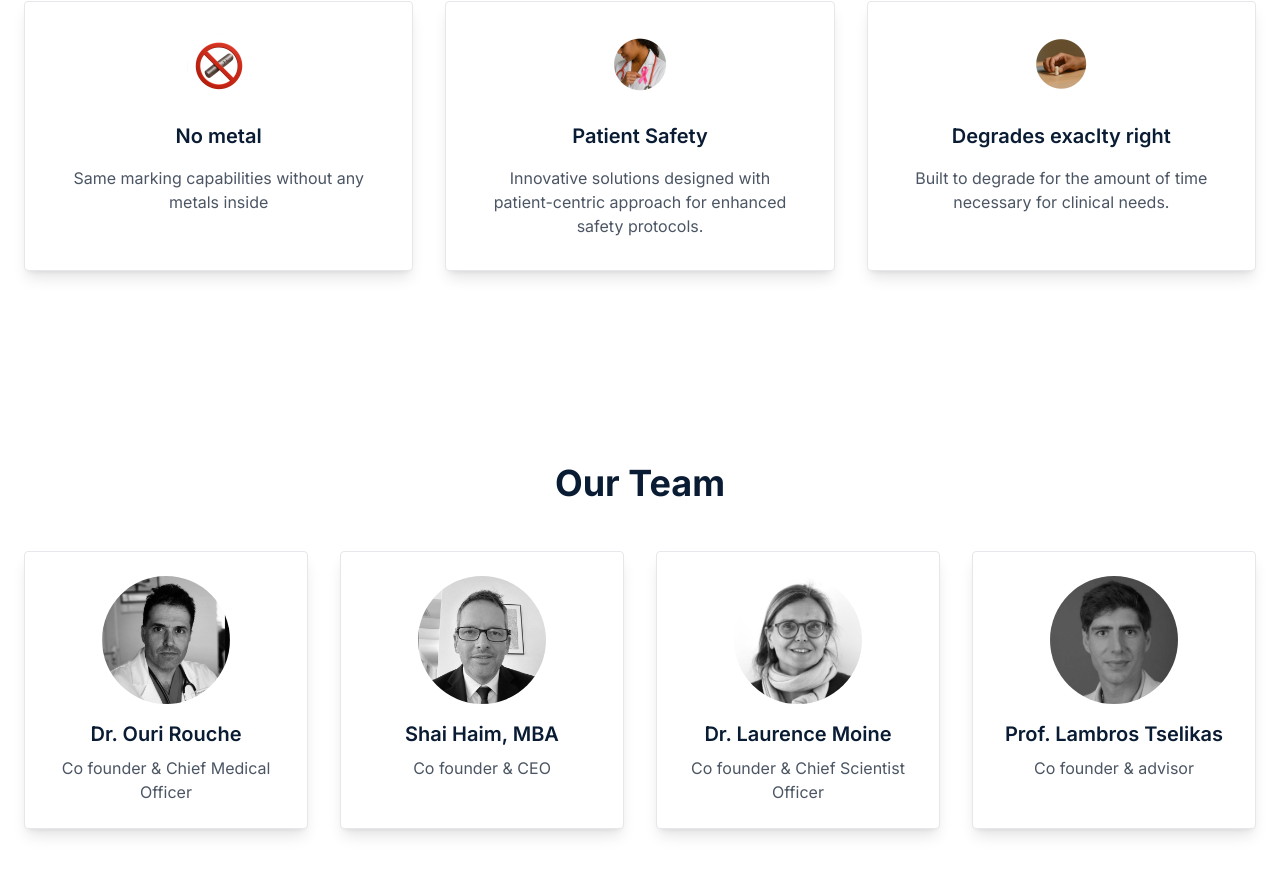
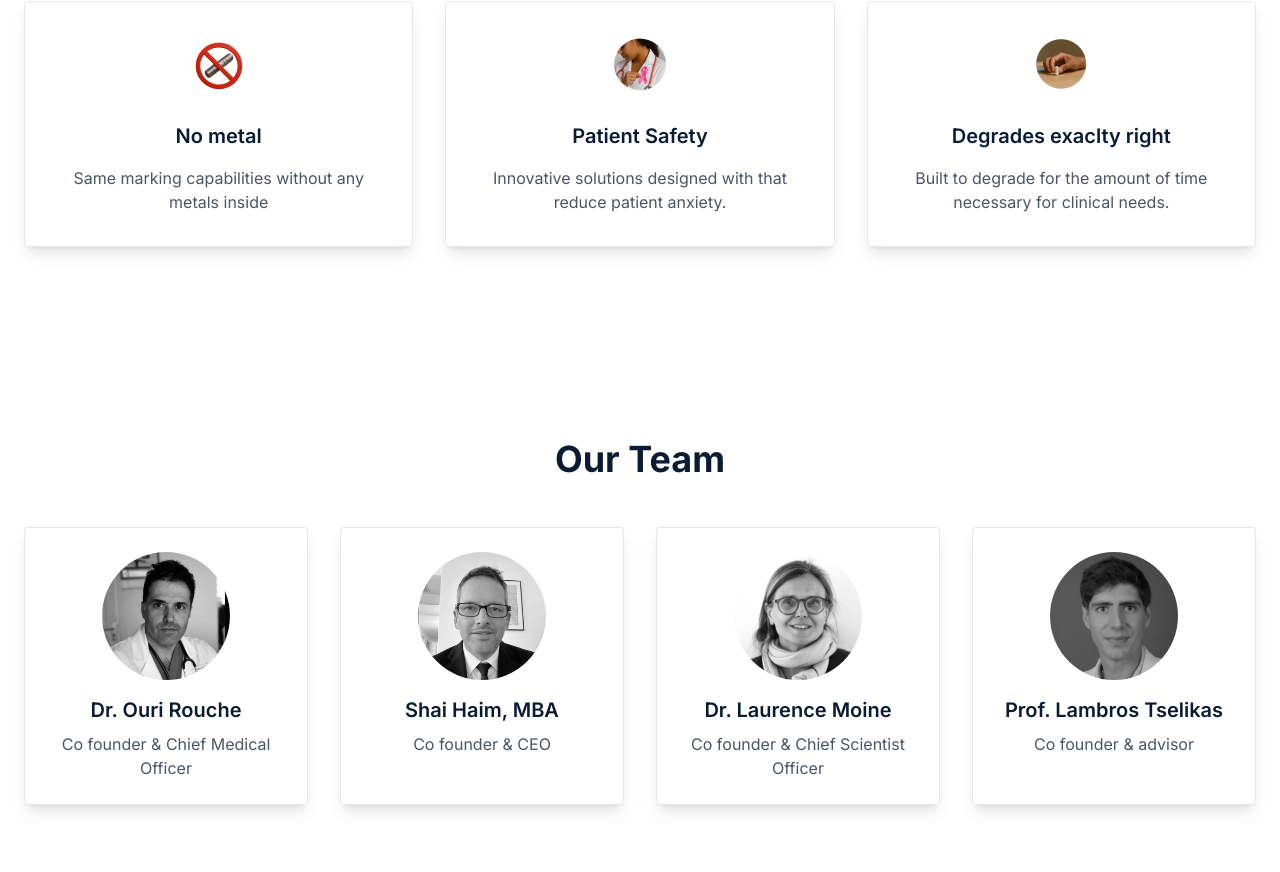
Before and after one commit to shaihi/choice-medical-bloom, a React (Vite) app: page / in a window 1280 px wide. Shown: the part 1027-1899 px from the top of the page. Built offline with nearby package versions, Linux system fonts and the light colour scheme.

Commit message:
Update BenefitsSection.tsx

```diff
--- a/src/components/BenefitsSection.tsx
+++ b/src/components/BenefitsSection.tsx
@@ -32,7 +32,7 @@ const BenefitsSection = () => {
               />
             </div>
             <h3 className="text-xl font-semibold text-[#0A1C33] mb-4">Patient Safety</h3>
-            <p className="text-gray-600">Innovative solutions designed with patient-centric approach for enhanced safety protocols.</p>
+            <p className="text-gray-600">Innovative solutions designed with that reduce patient anxiety.</p>
           </Card>
 
           <Card className="p-8 text-center bg-white border border-gray-200 rounded-sm shadow-lg">
```
